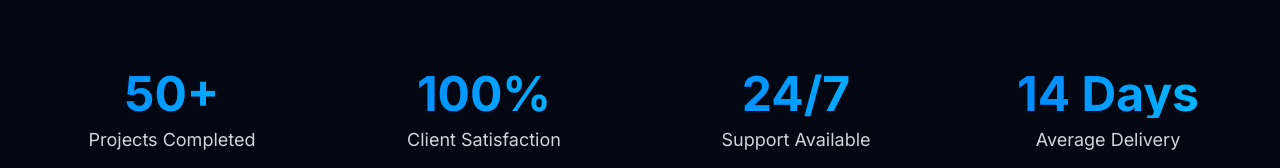
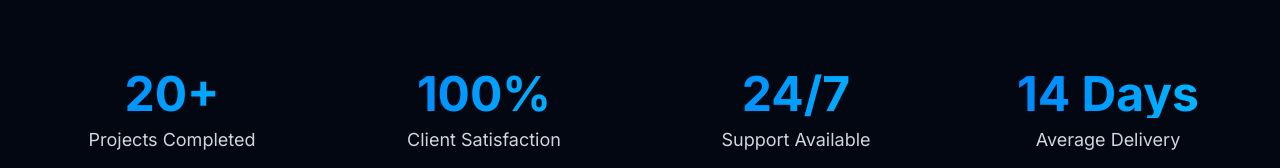
Before and after one commit to natan1234567890/natan-digitals, a React (Vite) app in the folder project/: page / in a window 1280 px wide. Shown: the part 1345-1513 px from the top of the page. Built offline with nearby package versions, Linux system fonts and the light colour scheme.

Commit message:
Update Home.tsx
Updated completed projects count from 50 to 20 for accuracy

```diff
--- a/project/src/pages/Home.tsx
+++ b/project/src/pages/Home.tsx
@@ -13,7 +13,7 @@ const Home: React.FC = () => {
   ];
 
   const stats = [
-    { number: '50+', label: 'Projects Completed' },
+    { number: '20+', label: 'Projects Completed' },
     { number: '100%', label: 'Client Satisfaction' },
     { number: '24/7', label: 'Support Available' },
     { number: '14 Days', label: 'Average Delivery' },
```
